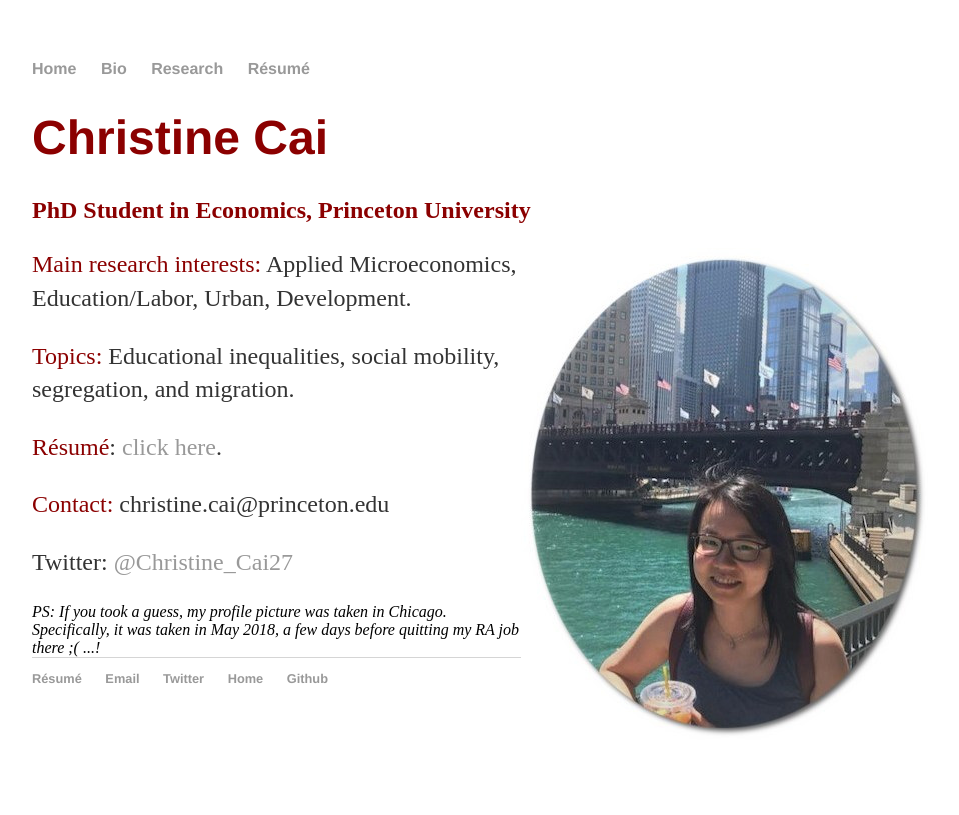
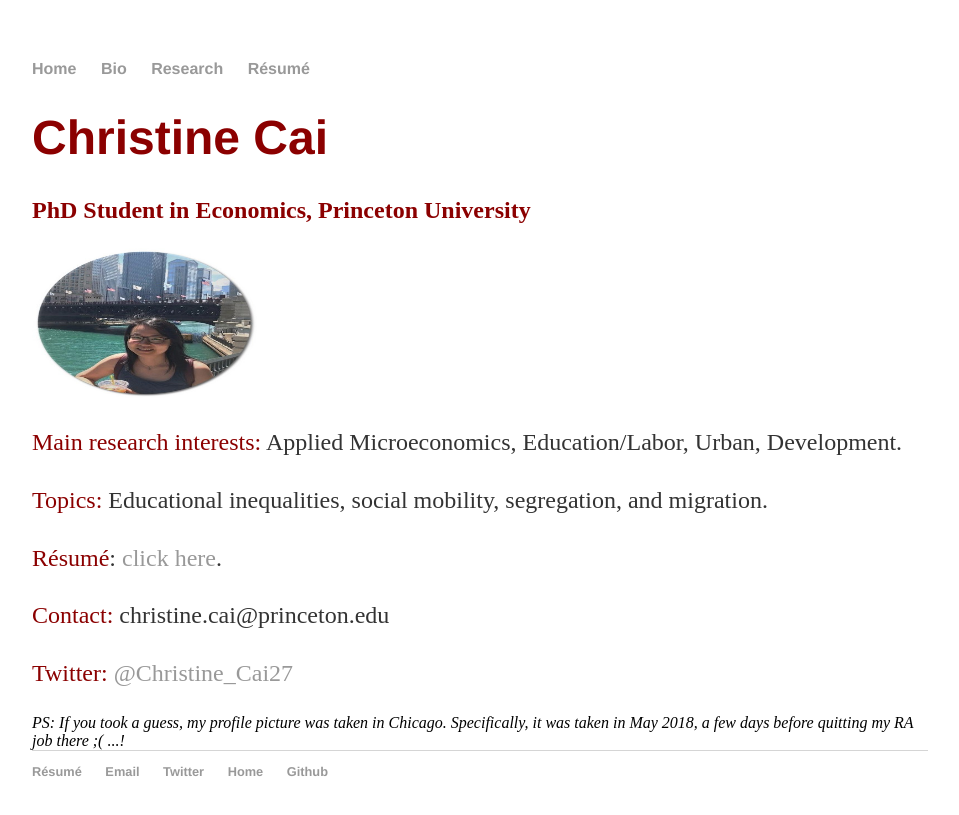
Before and after one commit to christinecai/christinecai.github.io, a Jekyll site: the page built from index.html, in a window 1280 px wide. Shown: the top 815 px of the page, without its empty margins (160-1119 px from the left). Built offline with Jekyll 4.4.1, drawn with Linux system fonts in a browser that asks for light colours.

Commit message:
Update index.html

```diff
--- a/index.html
+++ b/index.html
@@ -10,7 +10,7 @@ title: Christine Cai
 		<p class="lead"><h1><font color="darkred">Christine Cai</font></h1></p>
 		<p><h2><font color="darkred">PhD Student in Economics, Princeton University</font></h2></p>
 
-		<img align="right" src="pix/pic_website.jpg">
+		<img class="right" src="pix/pic_website.jpg" width="225" height="150" alt="" title="May 2018, Chicago" />
 
 		<p><font color="darkred">Main research interests:</font> Applied Microeconomics, Education/Labor, Urban, Development.
 		<p><font color="darkred">Topics:</font> Educational inequalities, social mobility, segregation, and migration.</p>
@@ -19,7 +19,7 @@ title: Christine Cai
 
 		<p><font color="darkred">Contact:</font> christine.cai@princeton.edu
 
-		<p>Twitter: <a href="https://twitter.com/Christine_Cai27">@Christine_Cai27</a></p>
+		<p><font color="darkred">Twitter:</font> <a href="https://twitter.com/Christine_Cai27">@Christine_Cai27</a></p>
 
 		<em>PS: If you took a guess, my profile picture was taken in Chicago. Specifically, it was taken in May 2018, a few days before quitting my RA job there ;( ...!</em>
 
```
